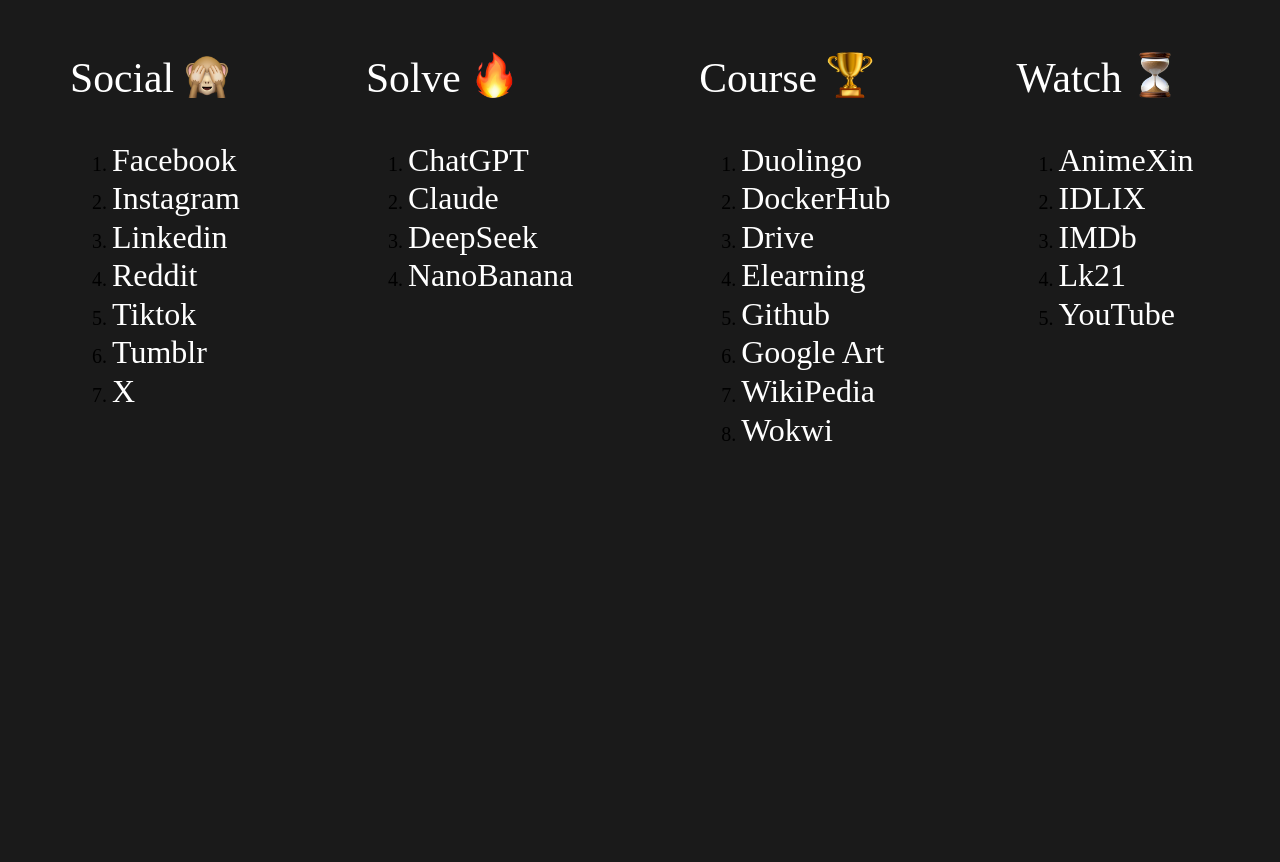
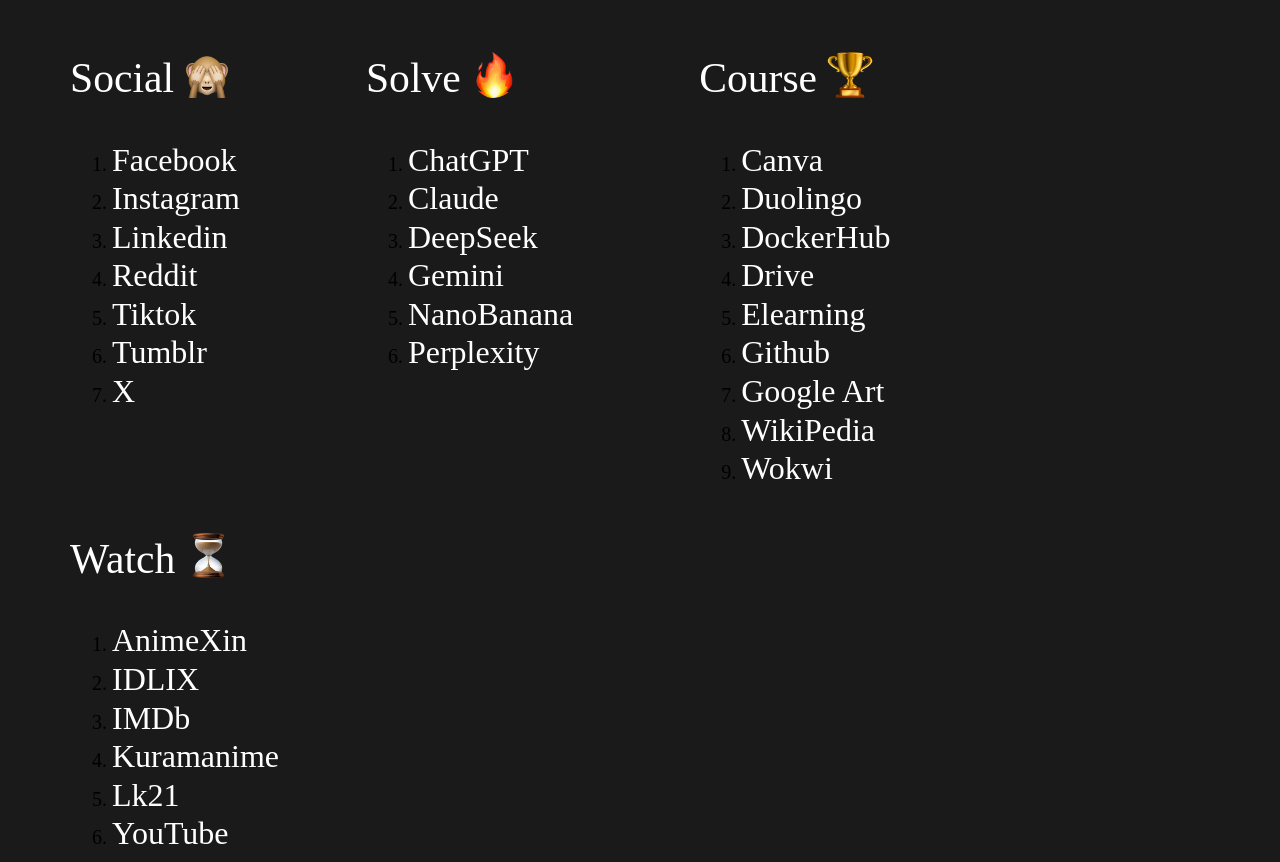
Before and after one commit to takathena/bookmark, a plain HTML site: page bookmark.html in a window 1280 px wide. Before the commit the page ends 800 px from the top, so only its background shows below. Drawn offline with Linux system fonts and the light colour scheme.

Commit message:
add some line

```diff
--- a/bookmark.html
+++ b/bookmark.html
@@ -68,12 +68,15 @@
                 <li><a href="https://chatgpt.com/">ChatGPT</a></li>
                 <li><a href="https://claude.com/">Claude</a></li>
                 <li><a href="https://deepseek.com/">DeepSeek</a></li>
-            <li><a href="https://nanobanana.ai/">NanoBanana</a></li>
+                <li><a href="https://gemini.google.com/app">Gemini</a></li>
+                <li><a href="https://nanobanana.ai/">NanoBanana</a></li>
+                <li><a href="https://perplexity.ai/">Perplexity</a></li>
             </ol>
         </div>
         <div class="course">
             <h1>Course <img src="asset/trophy_1f3c6.png" alt=""></h1>
             <ol class="course">
+                <li><a href="https://canva.com/">Canva</a></li>
                 <li><a href="https://duolingo.com/">Duolingo</a></li>
                 <li><a href="https://hub.docker.com/">DockerHub</a></li>
                 <li><a href="https://drive.google.com/">Drive</a></li>
@@ -90,6 +93,7 @@
                 <li><a href="https://animexin.dev/">AnimeXin</a></li>
                 <li><a href="https://tv8.idlixku.com/">IDLIX</a></li>
                 <li><a href="https://imdb.com/">IMDb</a></li>
+                <li><a href="https://v8.kuramanime.tel/">Kuramanime</a></li>
                 <li><a href="https://tv6.lk21official.cc/">Lk21</a></li>
                 <li><a href="https://youtube.com/">YouTube</a></li>
             </ol>
```
Also changed, not shown: README.md.
